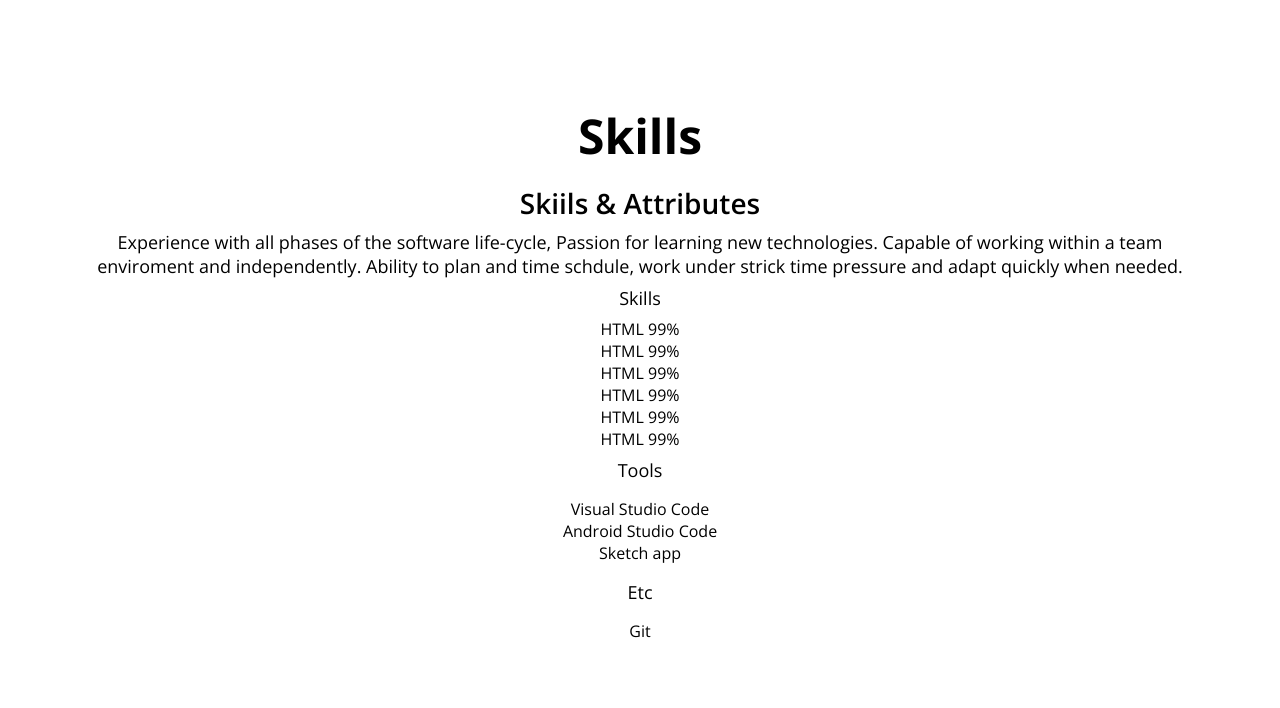
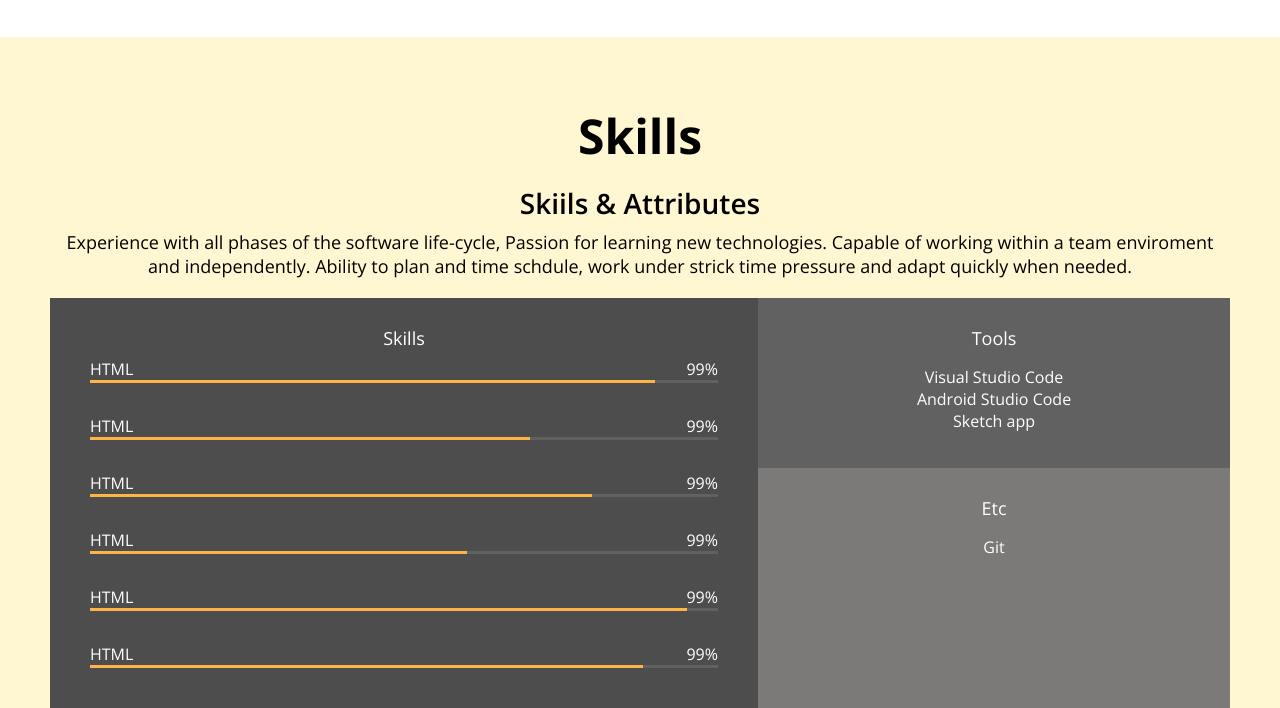
Before and after one commit to junjun0103/portfolio, a plain HTML site: page index.html in a window 1280 px wide. Shown: the part 1412-2120 px from the top of the page. Drawn offline with nearby package versions, Linux system fonts and the light colour scheme.

Commit message:
css skills

```diff
--- a/index.html
+++ b/index.html
@@ -49,7 +49,7 @@
     </section>
 
     <!-- About -->
-    <section id="about" class="section">
+    <section id="about" class="section section__container">
       <h1>About me</h1>
       <p>자신에 대한 설명</p>
       <div class="about__majors">
@@ -102,6 +102,7 @@
 
     <!-- Skills -->
     <section id="skills" class="section">
+      <div class="section__container">
         <h1>Skills</h1>
         <h2>Skiils & Attributes</h2>
         <p>
@@ -116,66 +117,54 @@
               <div class="skill__description">
                 <span>HTML</span>
                 <span>99%</span>
-              <div>
+              </div>
               <div class="skill__bar">
-                  <div class="skill__value"></div>
-                </div>
-              </div>
+                <div class="skill__value" style="width:90%"></div>
               </div>
             </div>
             <div class="skill">
               <div class="skill__description">
                 <span>HTML</span>
                 <span>99%</span>
-              <div>
+              </div>
               <div class="skill__bar">
-                  <div class="skill__value"></div>
-                </div>
-              </div>
+                <div class="skill__value" style="width:70%"></div>
               </div>
             </div>
             <div class="skill">
               <div class="skill__description">
                 <span>HTML</span>
                 <span>99%</span>
-              <div>
+              </div>
               <div class="skill__bar">
-                  <div class="skill__value"></div>
-                </div>
-              </div>
+                <div class="skill__value" style="width:80%"></div>
               </div>
             </div>
             <div class="skill">
               <div class="skill__description">
                 <span>HTML</span>
                 <span>99%</span>
-              <div>
+              </div>
               <div class="skill__bar">
-                  <div class="skill__value"></div>
-                </div>
-              </div>
+                <div class="skill__value" style="width:60%"></div>
               </div>
             </div>
             <div class="skill">
               <div class="skill__description">
                 <span>HTML</span>
                 <span>99%</span>
-              <div>
+              </div>
               <div class="skill__bar">
-                  <div class="skill__value"></div>
-                </div>
-              </div>
+                <div class="skill__value" style="width:95%"></div>
               </div>
             </div>
             <div class="skill">
               <div class="skill__description">
                 <span>HTML</span>
                 <span>99%</span>
-              <div>
+              </div>
               <div class="skill__bar">
-                  <div class="skill__value"></div>
-                </div>
-              </div>
+                <div class="skill__value" style="width:88%"></div>
               </div>
             </div>
           </div>
@@ -195,6 +184,7 @@
                 <li><span></span></li>
                 <li><span></span></li>
               </ul>
+            </div>
           </div>
         </div>
       </div>
--- a/style.css
+++ b/style.css
@@ -169,6 +169,10 @@ p {
 .section {
   padding: 50px;
   text-align: center;
+  margin: auto;
+}
+
+.section__container {
   max-width: 1200px;
   margin: auto;
 }
@@ -228,3 +232,58 @@ p {
 .job__period {
   font-size: var(--font-micro);
 }
+
+/* Skills */
+#skills {
+  background-color: var(--color-yellow);
+}
+
+.skillset {
+  display: flex;
+  background-color: var(--color-light-grey);
+  color: var(--color-white);
+  margin: 20px 0;
+}
+.skillset__title {
+  color: var(--color-white);
+}
+
+.skillset__left {
+  flex-basis: 60%;
+  background-color: var(--color-dark-grey);
+  padding: 20px 40px;
+}
+
+.skill {
+  margin-bottom: 32px;
+}
+
+.skill__description {
+  display: flex;
+  justify-content: space-between;
+}
+
+.skill__bar {
+  width: 100%;
+  height: 3px;
+  background-color: var(--color-grey);
+}
+
+.skill__value {
+  width: 70%;
+  height: 3px;
+  background-color: var(--color-orange);
+}
+
+.skillset__right {
+  flex-basis: 40%;
+}
+
+.tools {
+  background-color: var(--color-grey);
+}
+
+.tools,
+.etc {
+  padding: 20px;
+}
```
Lines whose indentation alone changed are shown as unchanged.
